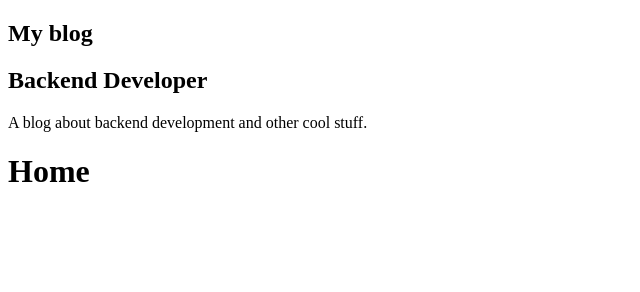
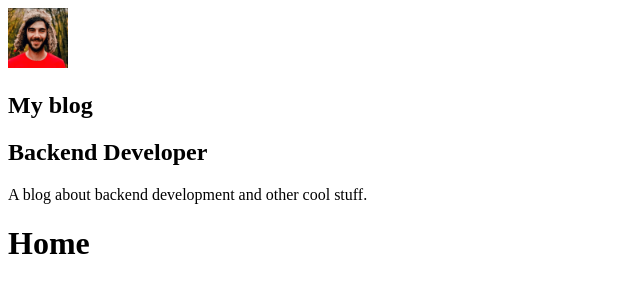
Before and after one commit to sjodiel/my-blog, a Gatsby site: page / in a window 1280 px wide. Shown: the whole page, without its empty margins (0-640 px from the left). Built offline with nearby package versions, Linux system fonts and the light colour scheme; Gatsby itself is replaced by a stand-in of ours.

Commit message:
Create Avatar Image

```diff
--- /dev/null
+++ b/src/components/Avatar/index.js
@@ -0,0 +1,23 @@
+import React from "react"
+import { useStaticQuery, graphql } from "gatsby"
+import Img from "gatsby-image"
+
+const Avatar = () => {
+  const { avatarImage } = useStaticQuery(
+    graphql`
+      query {
+        avatarImage: file(relativePath: { eq: "profile-photo.png" }) {
+          childImageSharp {
+            fixed(width: 60, height: 60) {
+              ...GatsbyImageSharpFixed_tracedSVG
+            }
+          }
+        }
+      }
+    `
+  )
+
+  return <Img fixed={avatarImage.childImageSharp.fixed} className="foo" />
+}
+
+export default Avatar
--- a/src/components/Profile/index.js
+++ b/src/components/Profile/index.js
@@ -1,5 +1,7 @@
 import React from "react"
 import { useStaticQuery, graphql } from "gatsby"
+
+import Avatar from "../Avatar"
 
 const Profile = () => {
   const {
@@ -10,15 +12,16 @@ const Profile = () => {
     query MySiteMetadata {
       site {
         siteMetadata {
-         title
-         position
-         description
+          title
+          position
+          description
         }
       }
     }
   `)
   return (
     <div className="Profile-wrapper">
+      <Avatar />
       <h1>{title}</h1>
       <h2>{position}</h2>
       <p>{description}</p>
@@ -26,5 +29,4 @@ const Profile = () => {
   )
 }
 
-
 export default Profile
```
Also changed, not shown: src/images/profile-photo.png (added).
